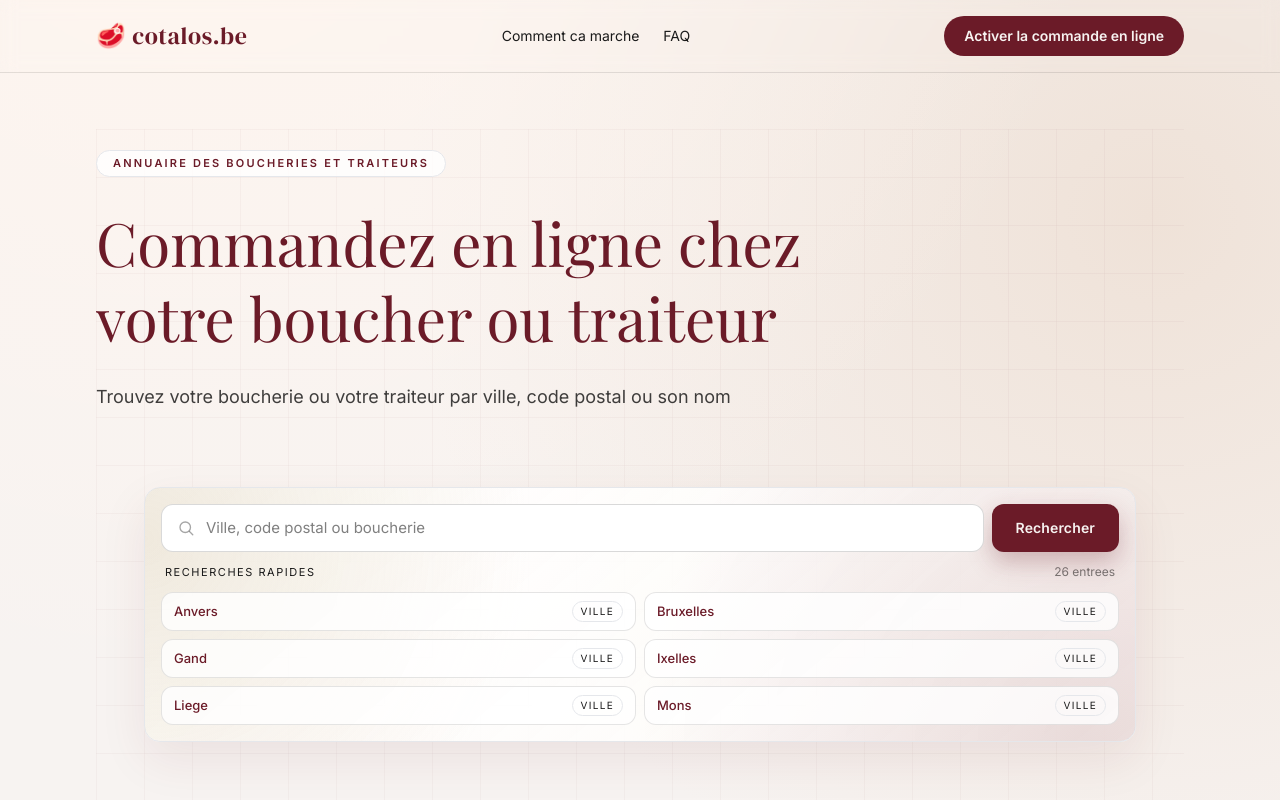
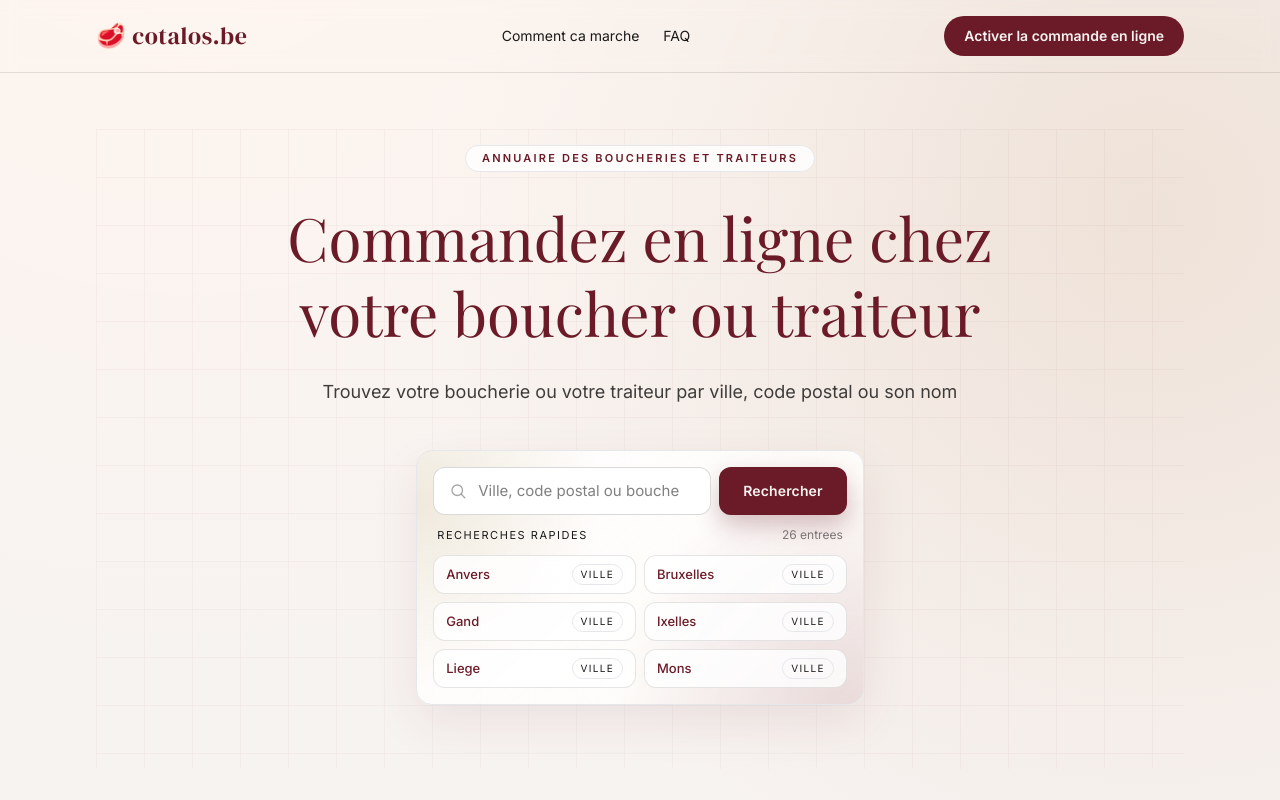
Before and after one commit to robhox/cotalos, a Next.js app: page / in a window 1280 px wide. Shown: the top 800 px of the page. Built offline with nearby package versions, Linux system fonts and the light colour scheme; a web font is replaced by a local one.

Commit message:
:lipstick: improve homepage UI

```diff
--- a/app/page.tsx
+++ b/app/page.tsx
@@ -54,15 +54,15 @@ export default function HomePage() {
       </div>
 
       <div className="mx-auto w-full max-w-6xl space-y-14 px-6 pb-6 pt-10 md:space-y-20 md:px-8 md:pb-12 md:pt-14">
-        <section className="reveal relative overflow-hidden py-3 md:py-5">
+        <section className="reveal relative overflow-hidden py-3 md:pt-4 pb-16">
           <div className="pointer-events-none absolute inset-0 opacity-55 [background-image:linear-gradient(to_right,rgba(107,27,40,0.06)_1px,transparent_1px),linear-gradient(to_bottom,rgba(107,27,40,0.06)_1px,transparent_1px)] [background-size:48px_48px]" />
           <div className="relative grid gap-8 lg:items-start">
-            <div className="space-y-7">
+            <div className="space-y-7 flex flex-col items-center">
               <p className="inline-flex rounded-full border border-[color:var(--color-primary)]/25 bg-white/80 px-4 py-1 text-[11px] font-semibold uppercase tracking-[0.2em] text-[color:var(--color-primary)]">
                 Annuaire des boucheries et traiteurs
               </p>
 
-              <h1 className="max-w-3xl font-hero md:leading-tight text-4xl text-[color:var(--color-primary)] sm:text-5xl md:text-6xl">
+              <h1 className="max-w-3xl text-center font-hero md:leading-tight text-4xl text-[color:var(--color-primary)] sm:text-5xl md:text-6xl">
                 Commandez en ligne chez votre boucher ou traiteur
               </h1>
 
@@ -71,8 +71,10 @@ export default function HomePage() {
                 ou son nom
               </p>
 
-              <div className="p-2 sm:p-12">
-                <SearchBox index={searchIndex} />
+              <div className="pt-2 md:pt-4">
+                <div className="max-w-5xl w-full">
+                  <SearchBox index={searchIndex} />
+                </div>
               </div>
             </div>
           </div>
```
Also changed, not shown: 1 other file (tests, documents, lock files or other folders).
